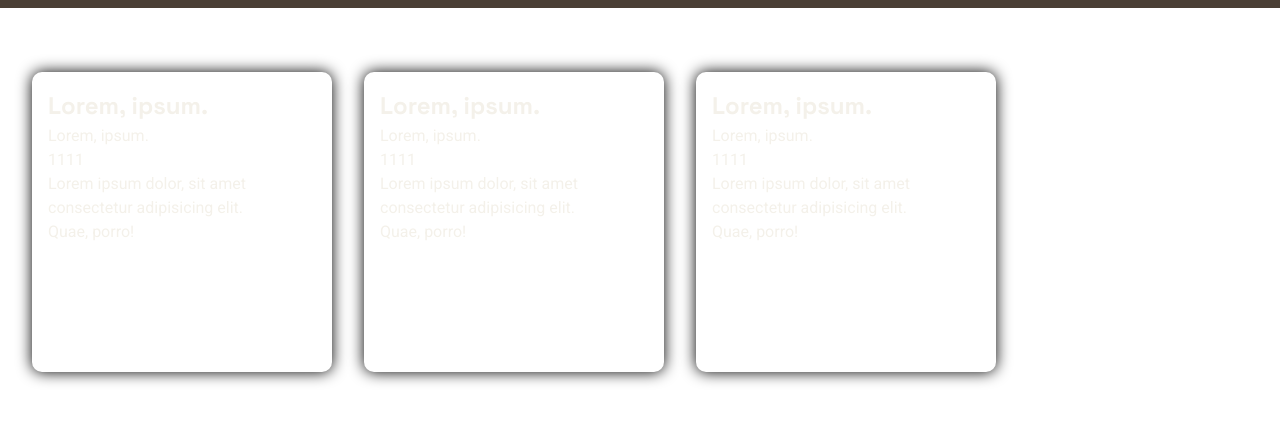
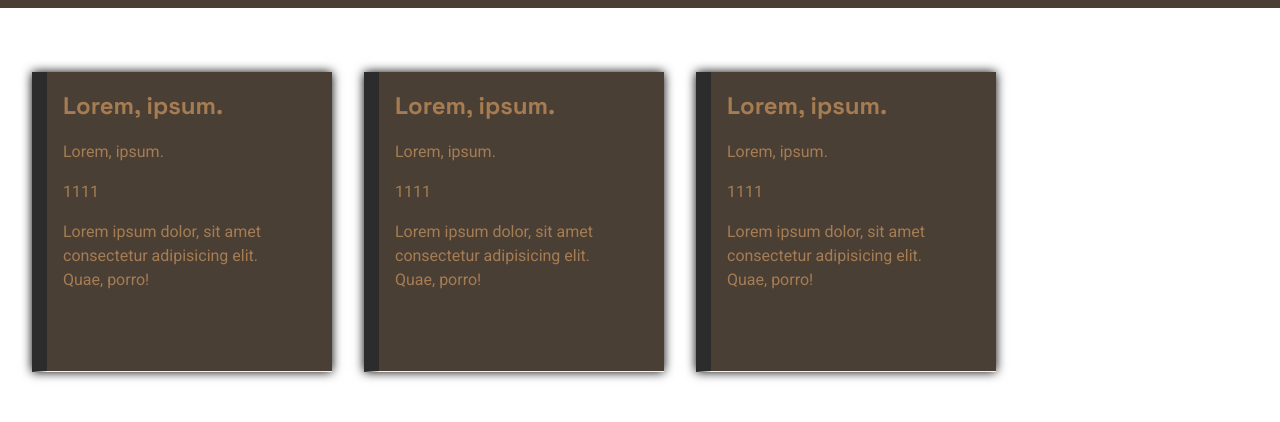
Before and after one commit to codingbyday3/library, a plain HTML site: page index.html in a window 1280 px wide. Shown: the part 62-484 px from the top of the page. Drawn offline with Linux system fonts and the light colour scheme.

Commit message:
Change: style of book conatiners

```diff
--- a/library.js
+++ b/library.js
@@ -1,6 +1,6 @@
 const addBookBtn = document.querySelector(".add-book-btn")
 const addBookForm = document.querySelector("dialog")
-const closeBookForm = document.querySelector("dialog")
+const closeBookForm = document.querySelector(".icon")
 
 addBookBtn.addEventListener("click", ()=>{
   addBookForm.showModal()
--- a/style.css
+++ b/style.css
@@ -105,12 +105,17 @@ main{
 }
 
 main div{
+  background-color: var(--clr-dark-brown);
+  color: var(--clr-brown);
+  border-left: 15px solid var(--clr-black);
+  border-bottom: 1px solid var(--clr-white);
+  padding: 1rem;
+  display: flex;
+  flex-direction: column;
+  gap: 1rem;
+  box-shadow: 0 0 10px black;
+}
 
-  backdrop-filter: blur(8px);
-  border-radius: 5%;
-  padding: 1rem;
-
-}
 
 dialog{
   position: absolute;
@@ -123,7 +128,6 @@ dialog::backdrop{
   background: url(images/library.jpg) center center / cover no-repeat;
 }
 
-main div,
 dialog{
   border-left: 1px solid rgba(255, 255, 255, 0.353);
   border-bottom: 1px solid rgba(255, 255, 255, 0.353);
```
